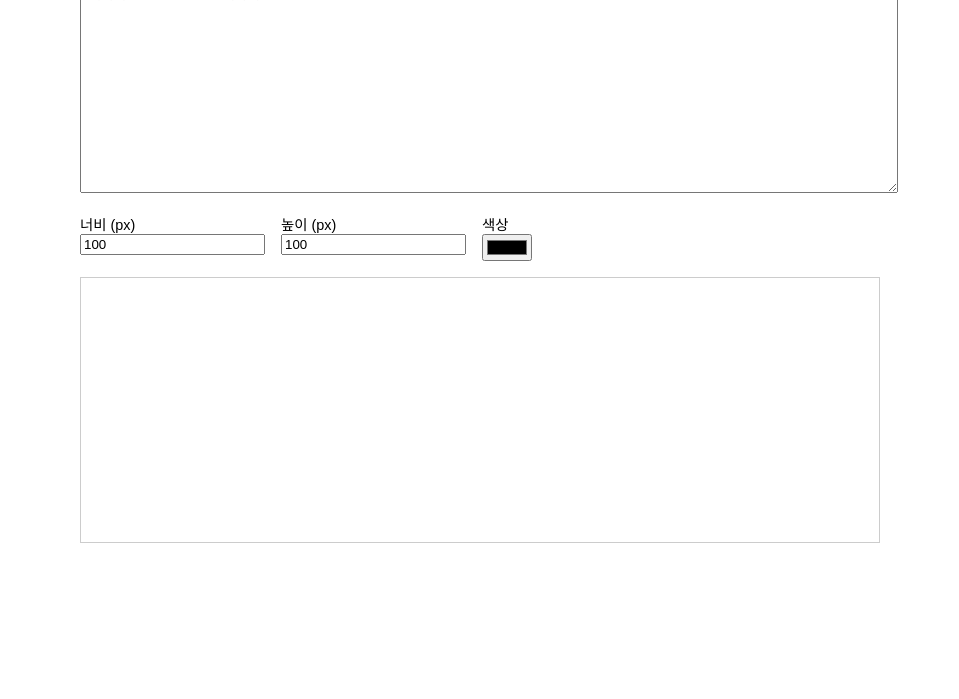
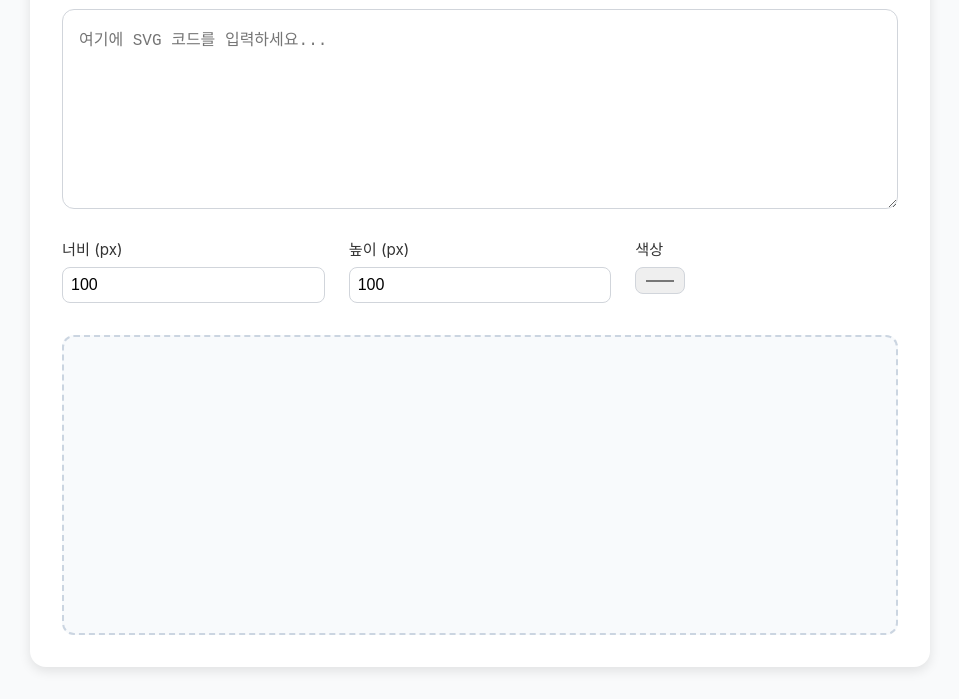
Before and after one commit to mass-production/svg-preview, a plain HTML site: page index.html in a window 1280 px wide. Shown: the part 146-845 px from the top of the page, without its empty margins (160-1119 px from the left). Before the commit the page ends 800 px from the top, so only its background shows below. Drawn offline with Linux system fonts and the light colour scheme.

Commit message:
Update index.html

```diff
--- a/index.html
+++ b/index.html
@@ -4,43 +4,85 @@
   <meta charset="UTF-8">
   <title>SVG 미리보기 편집기</title>
   <style>
+    /* 기본 세팅 */
+    * {
+      box-sizing: border-box;
+    }
     body {
-      font-family: Arial, sans-serif;
+      font-family: 'Inter', 'Noto Sans KR', 'Apple SD Gothic Neo', sans-serif;
+      background: #f9fafb;
+      color: #333;
       padding: 2rem;
-      max-width: 800px;
+      margin: 0;
+    }
+    h1 {
+      font-size: 2rem;
+      font-weight: bold;
+      margin-bottom: 1.5rem;
+      text-align: center;
+      color: #111827;
+    }
+    .container {
+      background: #ffffff;
+      border-radius: 1rem;
+      padding: 2rem;
+      max-width: 900px;
       margin: auto;
+      box-shadow: 0 4px 12px rgba(0, 0, 0, 0.1);
     }
     textarea {
       width: 100%;
       height: 200px;
-      padding: 0.5rem;
-      margin-bottom: 1rem;
+      padding: 1rem;
+      font-size: 1rem;
+      border: 1px solid #d1d5db;
+      border-radius: 0.75rem;
+      margin-bottom: 1.5rem;
+      resize: vertical;
     }
     .controls {
       display: flex;
-      gap: 1rem;
-      margin-bottom: 1rem;
+      gap: 1.5rem;
+      flex-wrap: wrap;
+      margin-bottom: 2rem;
     }
     .controls label {
       display: flex;
       flex-direction: column;
-      font-size: 0.9rem;
+      font-size: 0.95rem;
+      gap: 0.5rem;
+      flex: 1;
+      min-width: 120px;
+    }
+    .controls input {
+      padding: 0.5rem;
+      font-size: 1rem;
+      border: 1px solid #d1d5db;
+      border-radius: 0.5rem;
     }
     .preview {
-      border: 1px solid #ccc;
-      padding: 2rem;
-      min-height: 200px;
+      border: 2px dashed #cbd5e1;
+      border-radius: 0.75rem;
+      padding: 3rem;
+      min-height: 300px;
       display: flex;
       justify-content: center;
       align-items: center;
+      background: #f8fafc;
     }
-    img {
-      display: block;
+    .preview img {
+      max-width: 100%;
+      max-height: 100%;
+    }
+    p.error {
+      color: #dc2626;
+      font-weight: bold;
     }
   </style>
 </head>
 <body>
 
+  <div class="container">
     <h1>SVG 미리보기 편집기</h1>
 
     <textarea id="svgInput" placeholder="여기에 SVG 코드를 입력하세요..."></textarea>
@@ -65,6 +107,7 @@
     <div class="preview" id="preview">
       <!-- 미리보기 표시 -->
     </div>
+  </div>
 
   <script>
     const svgInput = document.getElementById('svgInput');
@@ -86,7 +129,7 @@
         const svgElement = doc.querySelector('svg');
 
         if (!svgElement) {
-          preview.innerHTML = '<p style=\"color:red\">잘못된 SVG 코드입니다.</p>';
+          preview.innerHTML = '<p class=\"error\">잘못된 SVG 코드입니다.</p>';
           return;
         }
 
@@ -111,7 +154,7 @@
         preview.innerHTML = `<img src=\"${url}\" alt=\"SVG Preview\">`;
 
       } catch (e) {
-        preview.innerHTML = '<p style=\"color:red\">SVG 파싱에 실패했습니다.</p>';
+        preview.innerHTML = '<p class=\"error\">SVG 파싱에 실패했습니다.</p>';
       }
     }
 
```
Lines whose indentation alone changed are shown as unchanged.
